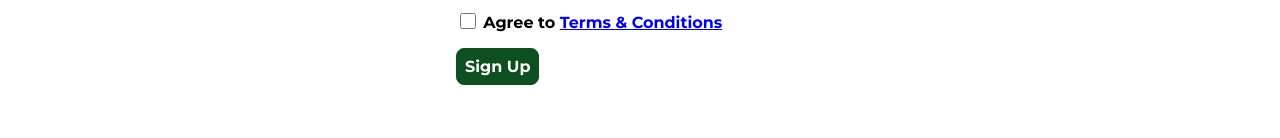
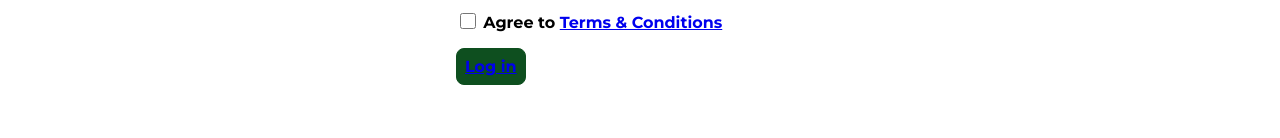
Before and after one commit to bozicschucky/Maintenance-Tracker, a plain HTML site: page html/forms/signup.html in a window 1280 px wide. Shown: the part 478-616 px from the top of the page. Drawn offline with Linux system fonts and the light colour scheme.

Commit message:
fix url not working

```diff
--- a/html/forms/signup.html
+++ b/html/forms/signup.html
@@ -66,7 +66,7 @@
         <label for="agree-terms">Agree to
             <a href="#">Terms &amp; Conditions</a>
         </label>
-        <button type="submit" class="button">Sign Up</button>
+        <button type="submit" class="button"><a href="login.html">Log in</a></button>
     </form>
 </main>
 <footer class="main-footer">
```
